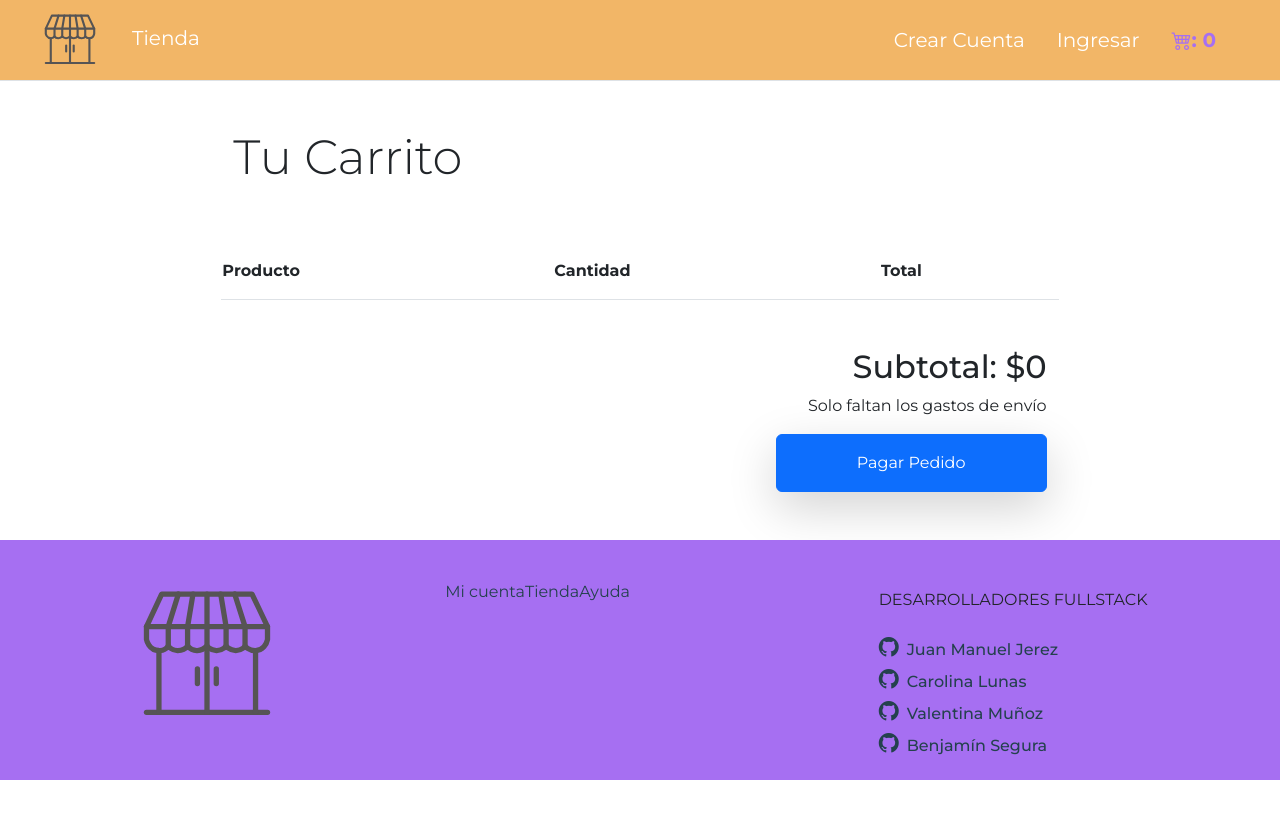
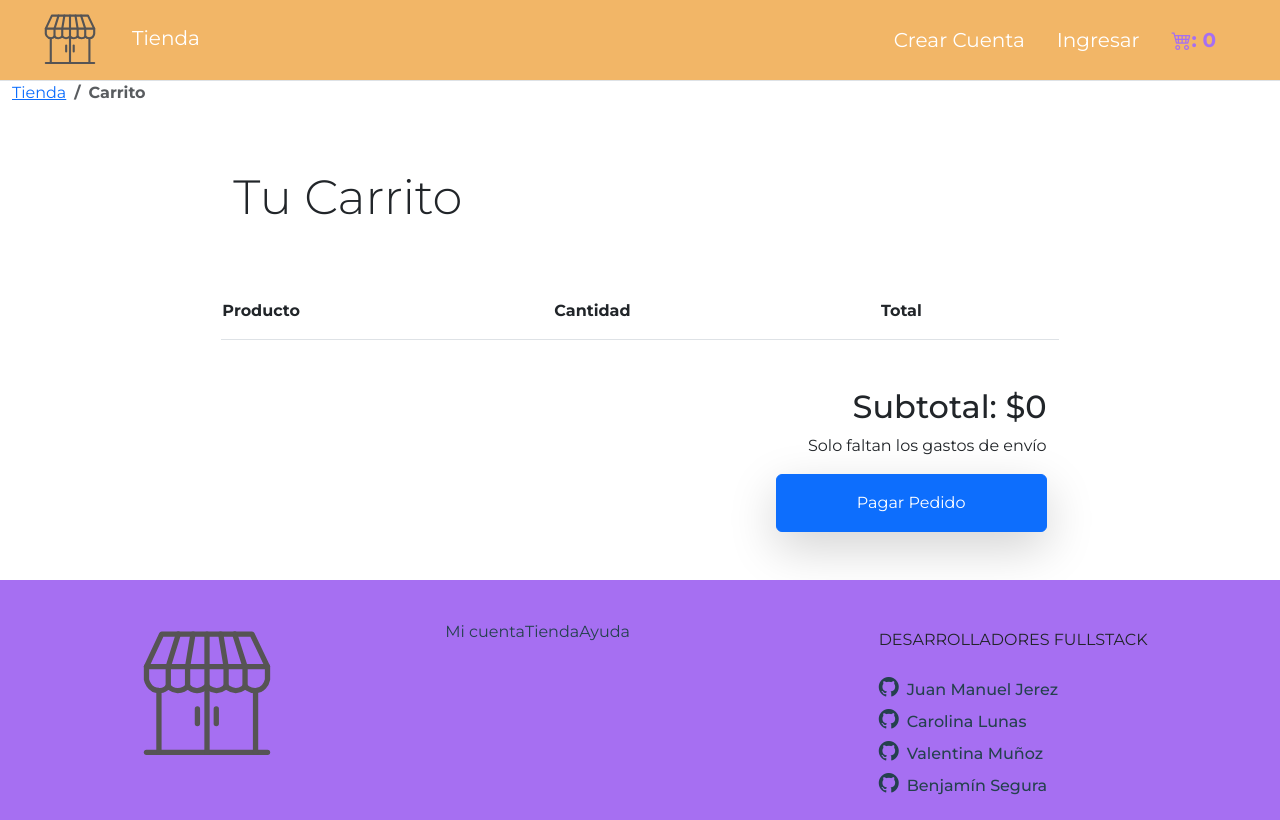
Before and after one commit to carolinalunasfarah/marketplace-frontend-react-user, a React (Vite) app: page /carrito in a window 1280 px wide. Built offline with nearby package versions, Linux system fonts and the light colour scheme.

Commit message:
Remove unused imports and add Breadcrumb component to Cart and Checkout views

```diff
--- a/src/views/Cart.jsx
+++ b/src/views/Cart.jsx
@@ -1,9 +1,10 @@
-import { useContext, useEffect } from 'react';
+import { useContext } from 'react';
 import { DataContext } from '../context/DataContext';
 import { Link, NavLink } from 'react-router-dom';
 
 // Bootstrap
 import { Button } from "react-bootstrap";
+import Breadcrumb from 'react-bootstrap/Breadcrumb';
 
 // Notificaciones
 import Swal from 'sweetalert2';
@@ -31,6 +32,10 @@ const Cart = () => {
     return (
         <>
             <section className="container-fluid bg-white border-top">
+                <Breadcrumb>
+                    <Breadcrumb.Item linkAs={Link} linkProps={{ to: '/products' }} >Tienda</Breadcrumb.Item>
+                    <Breadcrumb.Item active style={{ fontSize: '1rem' }}>Carrito</Breadcrumb.Item>
+                </Breadcrumb>
                 <div className='row col-12 col-md-8 mx-auto pb-5'>
                     <h2 className='display-5 py-5'>Tu Carrito</h2>
                     <table>
--- a/src/views/Checkout.jsx
+++ b/src/views/Checkout.jsx
@@ -2,6 +2,7 @@ import { useContext, useState, useEffect } from "react";
 import { DataContext } from "../context/DataContext";
 
 import { useNavigate } from 'react-router-dom';
+import { Link } from 'react-router-dom';
 
 // Icons
 import americanExpress from "/assets/img/payment_icons/american-express.svg";
@@ -12,6 +13,7 @@ import visa from "/assets/img/payment_icons/visa.svg";
 
 // Bootstrap
 import { Container, Form, Button } from "react-bootstrap";
+import Breadcrumb from 'react-bootstrap/Breadcrumb';
 
 // SweetAlert2
 import Swal from "sweetalert2";
@@ -157,6 +159,10 @@ const Checkout = () => {
     return (
         <>
             <section className="container-fluid bg-white border-top">
+                <Breadcrumb>
+                    <Breadcrumb.Item linkAs={Link} linkProps={{ to: '/carrito' }} >Carrito</Breadcrumb.Item>
+                    <Breadcrumb.Item active style={{ fontSize: '1rem' }}>Checkout</Breadcrumb.Item>
+                </Breadcrumb>
                 <div className="row">
                     {/* Formulario */}
                     <Container className="row col-lg-4 col-md-6 form-signin mx-auto">
```
